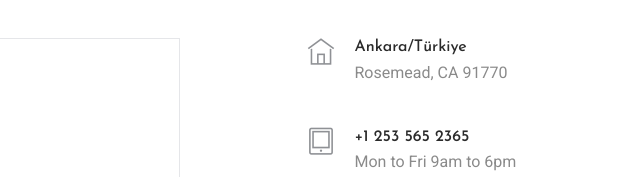
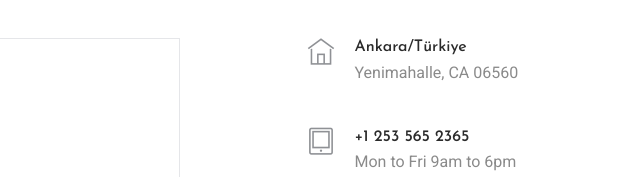
Before and after one commit to superiorcrazy/muhlama, a plain HTML site: page contact.html in a window 1280 px wide. Shown: the part 1303-1480 px from the top of the page, 640-1280 px from the left. Drawn offline with Linux system fonts and the light colour scheme; some packages are replaced by stand-ins of ours.

Commit message:
Update contact.html

```diff
--- a/contact.html
+++ b/contact.html
@@ -199,7 +199,7 @@
                             <span class="contact-info__icon"><i class="ti-home"></i></span>
                             <div class="media-body">
                                 <h3>Ankara/Türkiye</h3>
-                                <p>Rosemead, CA 91770</p>
+                                <p>Yenimahalle, CA 06560</p>
                             </div>
                         </div>
                         <div class="media contact-info">
```
